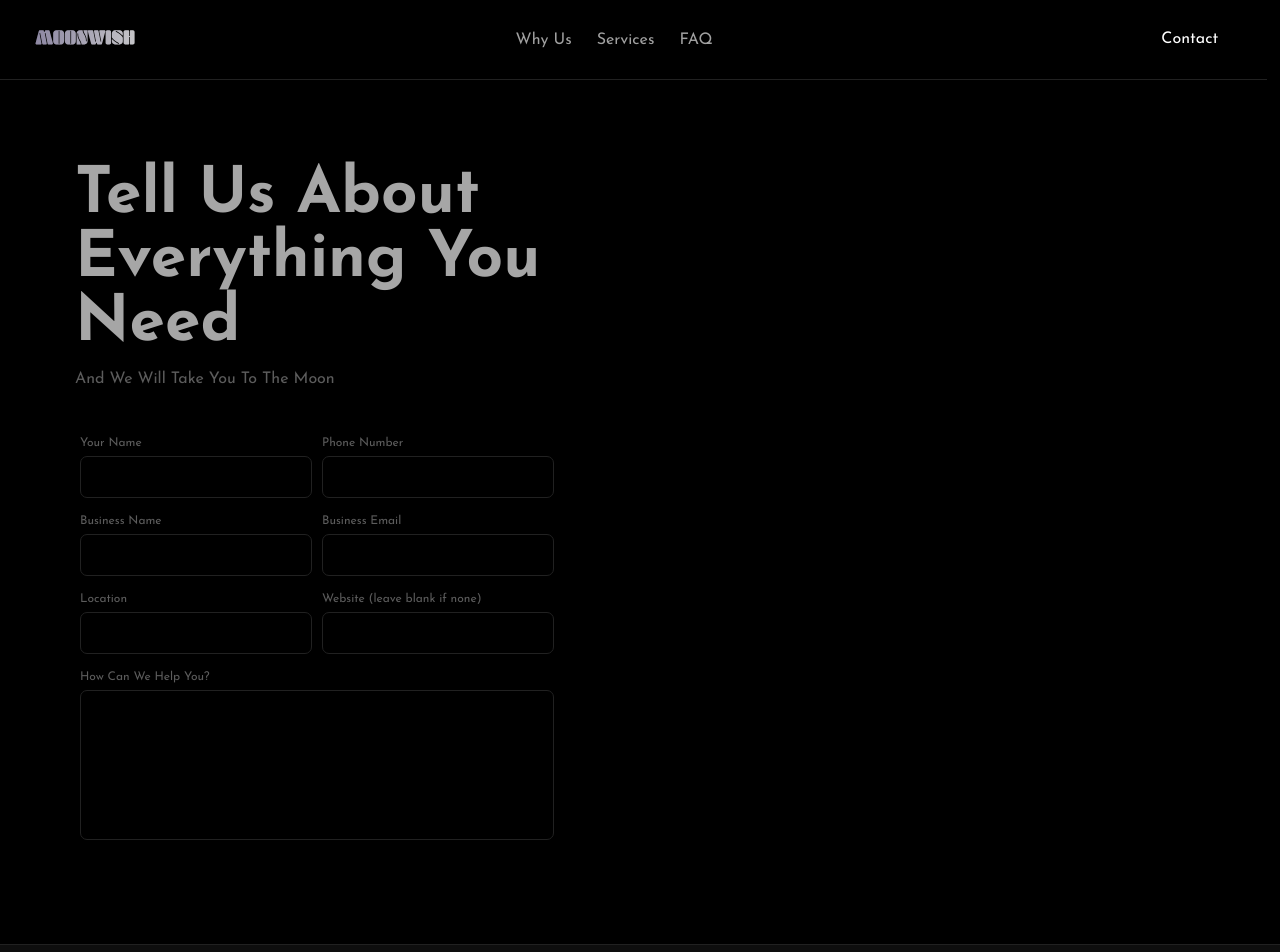
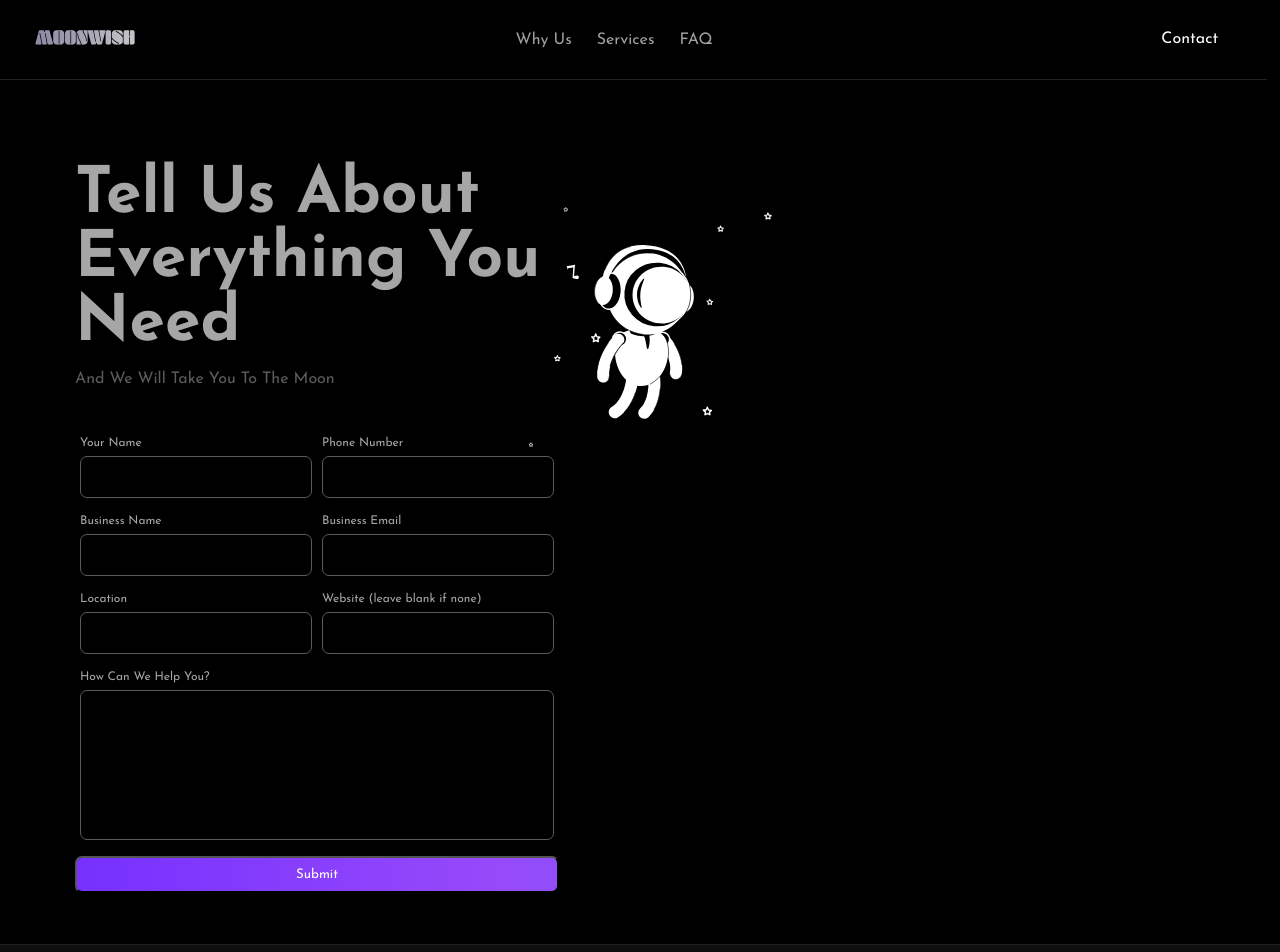
Before and after one commit to MoonWish-Studios/moonwish-site, a Next.js app: page /contact in a window 1280 px wide. Shown: the top 952 px of the page. Built offline with nearby package versions, Linux system fonts and the light colour scheme.

Commit message:
added colorful button for contact

```diff
--- /dev/null
+++ b/app/(components)/LottieAstronaut.tsx
@@ -0,0 +1,34 @@
+"use client";
+import Image from "next/image";
+import Lottie from "lottie-react";
+import spaceman from "../../public/animations/spaceman.json";
+import { useState } from "react";
+export default function LottieAstronaut() {
+  const [loaded, setLoaded] = useState(false);
+
+  return (
+    <>
+      <Lottie
+        className="lottie-player"
+        animationData={spaceman}
+        onDOMLoaded={() => {
+          setLoaded(true);
+        }}
+        style={{
+          width: 300,
+          height: 300,
+        }}
+      />
+      {loaded === false && (
+        <Image
+          className="lottie-player"
+          priority={true}
+          alt="Spaceman"
+          src="/assets/graphics/spaceman.png"
+          width={300}
+          height={300}
+        />
+      )}
+    </>
+  );
+}
--- a/app/contact/page.tsx
+++ b/app/contact/page.tsx
@@ -1,13 +1,23 @@
 "use client";
 import { InputBox } from "../(components)/InputBox";
+import LottieAstronaut from "../(components)/LottieAstronaut";
 export default function Contact() {
   return (
     <div className="contact-section">
+      <div>
         <BigHeader
           heading="Tell Us About Everything You Need"
           caption="And We Will Take You To The Moon"
         />
+        <ContactDetails />
+      </div>
+      <LottieAstronaut />
+    </div>
+  );
+}
 
+function ContactDetails() {
+  return (
     <div className="contact-details">
       <InputBox regular label="Your Name" />
       <InputBox regular label="Phone Number" />
@@ -16,11 +26,10 @@ export default function Contact() {
       <InputBox regular label="Location" />
       <InputBox regular label="Website (leave blank if none)" />
       <InputBox large label="How Can We Help You?" />
-      </div>
+      <button className="colorful-button grid-span-col">Submit</button>
     </div>
   );
 }
-
 function BigHeader({ heading, caption }: { heading: string; caption?: string }) {
   return (
     <div>
--- a/styles/abstracts/_utils.scss
+++ b/styles/abstracts/_utils.scss
@@ -19,3 +19,7 @@
     color: var(--color-text-primary);
   }
 }
+
+.grid-span-col {
+  grid-column: 1 / span 2;
+}
--- a/styles/components/_buttons.scss
+++ b/styles/components/_buttons.scss
@@ -15,7 +15,23 @@
   align-items: center;
 
   &:hover {
-        transition: 0.1s ease-in-out;
+    transition: 1s ease-in-out;
     transform: translateY(-2.5px);
   }
 }
+
+.colorful-button {
+  background-image: var(--color-gradient-purple);
+  border-radius: var(--border-radius);
+  padding: 10px 5px;
+  color: white;
+  font-family: var(--josefin-sans);
+  background-size: 200% auto;
+
+  cursor: pointer;
+  text-align: center;
+  transition: 0.5s all linear;
+  &:hover {
+    background-position: right top;
+  }
+}
--- a/styles/components/_inputBox.scss
+++ b/styles/components/_inputBox.scss
@@ -16,7 +16,7 @@ h1 {
 
 .input-reg {
   all: initial;
-  border: 1.2px solid var(--color-border-secondary);
+  border: 1px solid var(--color-text-secondary);
   border-radius: var(--border-radius);
   padding: 6px 15px 4px 15px;
   min-width: 200px;
@@ -43,7 +43,3 @@ h1 {
   min-height: 150px;
   padding: 15px;
 }
-
-.grid-span-col {
-  grid-column: 1 / span 2;
-}
--- a/styles/globals.scss
+++ b/styles/globals.scss
@@ -32,7 +32,7 @@ input:-webkit-autofill:active {
 }
 
 label {
-  color: var(--color-text-secondary);
+  color: var(--color-text-primary);
   display: block;
   font-size: 0.75rem;
 }
```
Also changed, not shown: app/[404]/page.tsx (+3 -28 lines). Lines whose indentation alone changed are shown as unchanged.
